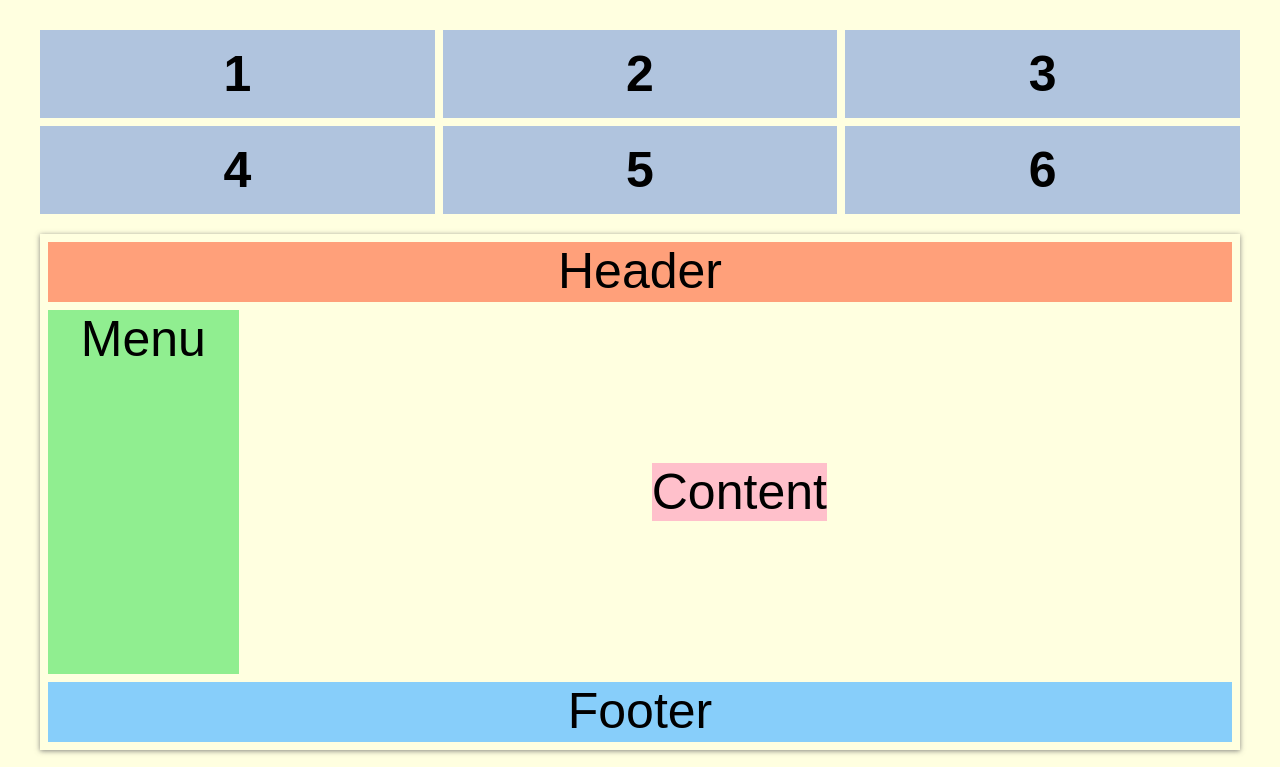
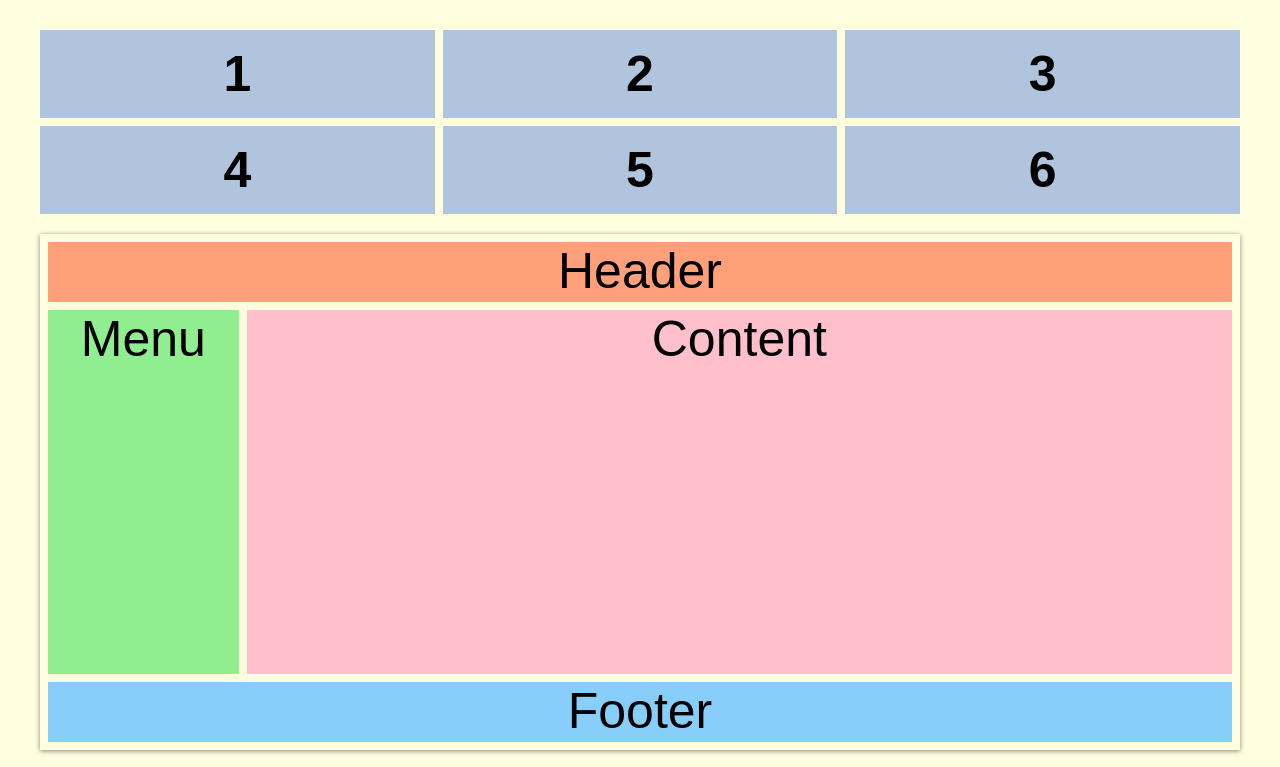
Before and after one commit to ChaitanyaVSH/CSS-GRID, a plain HTML site: page fccCssGrid.html in a window 1280 px wide. Shown: the top 767 px of the page. Drawn offline with Linux system fonts and the light colour scheme.

Commit message:
FCC CSS GRID: 13. Justify the grid items using justify-items, align-items, /self

```diff
--- a/css/fccStyles.css
+++ b/css/fccStyles.css
@@ -57,8 +57,8 @@ body {
 .content {
   background: pink;
   grid-column: 3/-1;
-  justify-self: center;
-  align-self: center;
+  /* justify-self: center;
+  align-self: center; */
 }
 
 .footer {
```
